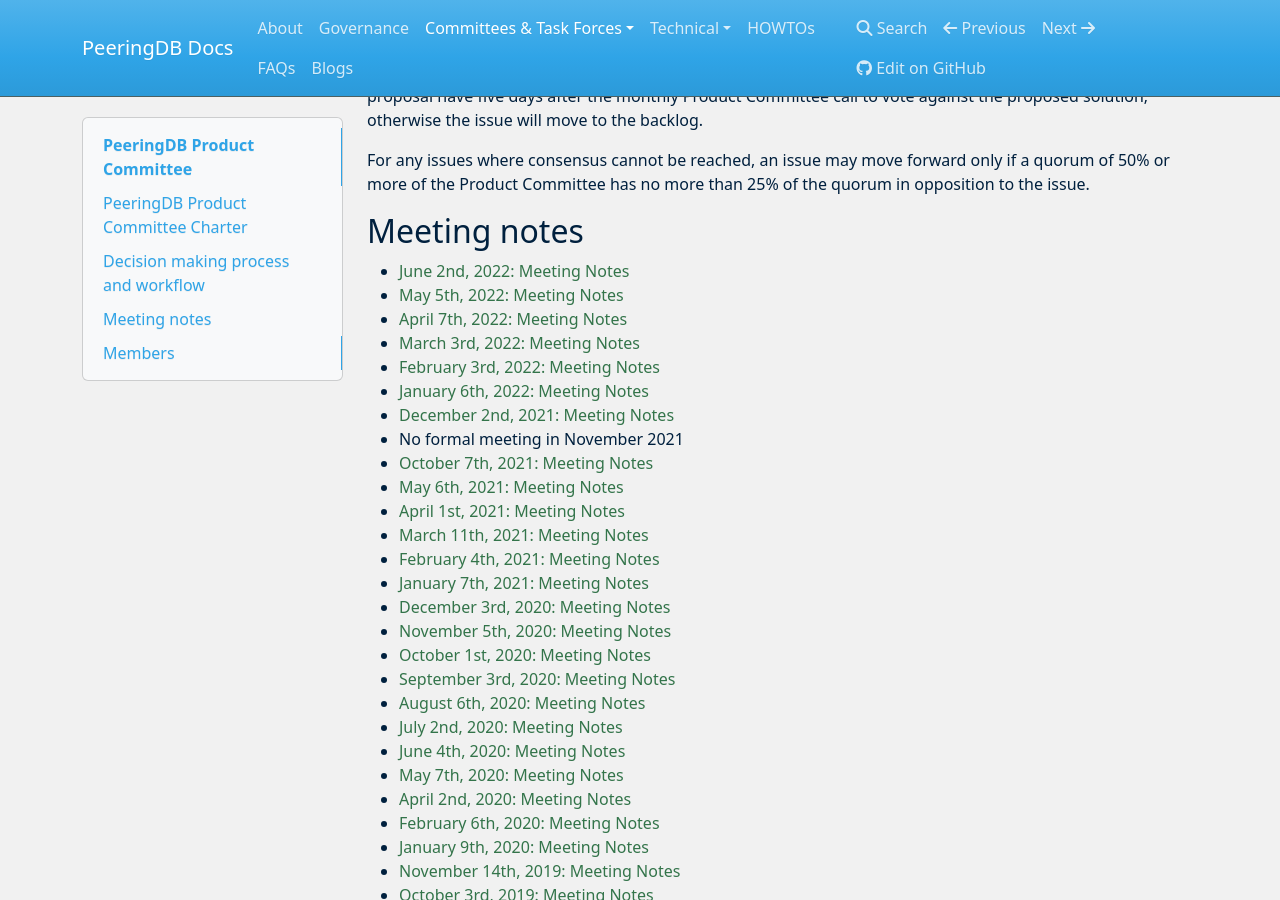
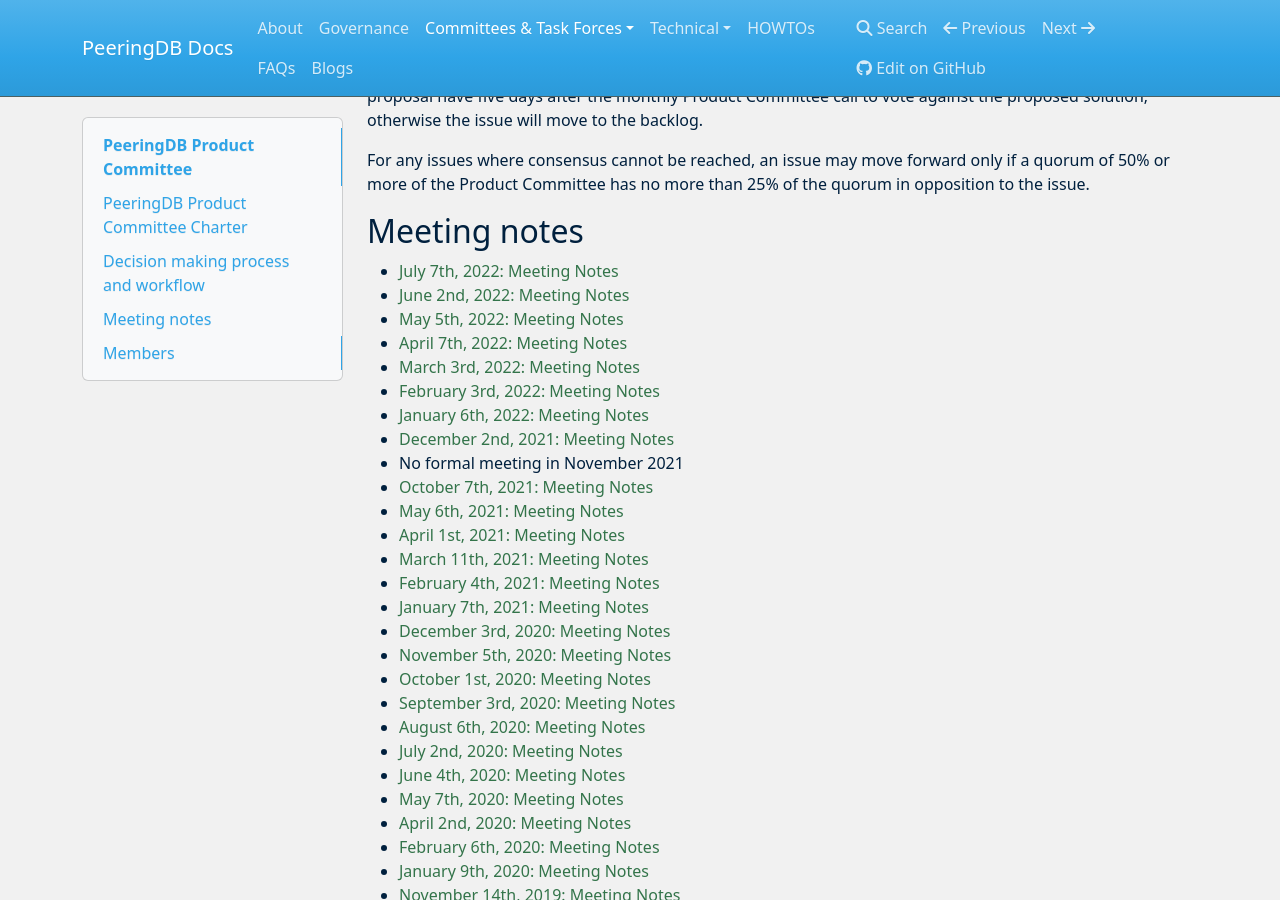
Before and after one commit to peeringdb/docs, an MkDocs documentation site: the page built from docs/committee/product/index.md, in a window 1280 px wide and 900 px high, scrolled down 2499 px. Built offline with MkDocs 1.6.1, drawn with Linux system fonts in a browser that asks for light colours; nearby versions of some CDN libraries.

Commit message:
July 20222 Meeting Notes
Updated index.mx and PDF of meeting notes

```diff
--- a/docs/committee/product/index.md
+++ b/docs/committee/product/index.md
@@ -9,6 +9,7 @@
 
 ## Meeting notes
 
+- [July 7th, 2022: Meeting Notes](notes/2022-07-07_Product_Committee_Notes.pdf)
 - [June 2nd, 2022: Meeting Notes](notes/2022-06-02_Product_Committee_Notes.pdf)
 - [May 5th, 2022: Meeting Notes](notes/2022-05-05_Product_Committee_Notes.pdf)
 - [April 7th, 2022: Meeting Notes](notes/2022-04-07_Product_Committee_Notes.pdf)
```
Also changed, not shown: 1 other file.
